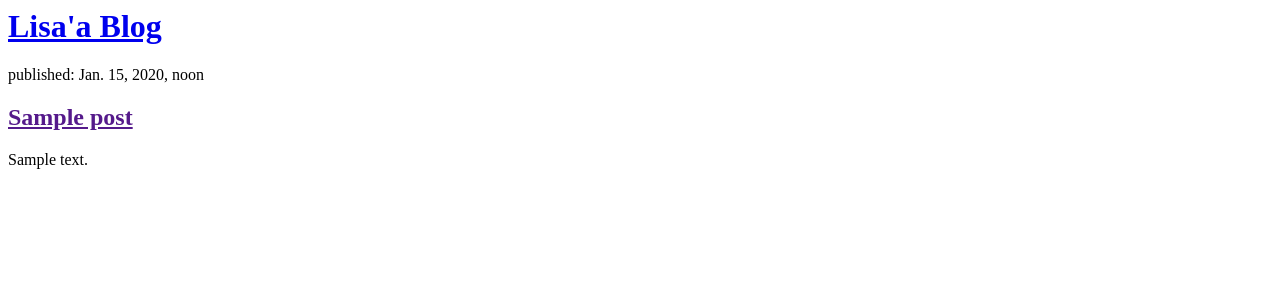
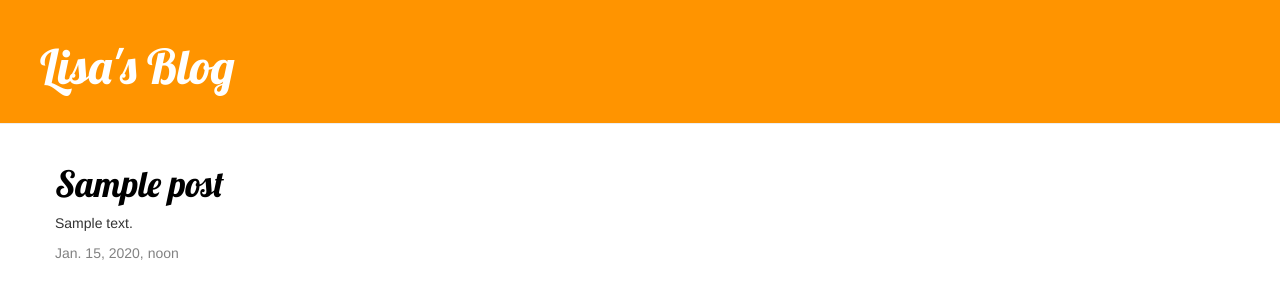
Before and after one commit to ImagineImogen/djangoblog, a Django app: template blogest/templates/blogest/post_list.html in a window 1280 px wide. Shown: the top 302 px of the page. Run offline with Django 3.2, Linux system fonts and the light colour scheme; the template is opened without the code that fills it: values that come from a table or form of the project are taken from there, others are empty; tables that the repository leaves empty hold one stand-in row (values such as "Sample post"); some libraries are stand-ins or nearby versions.

Commit message:
Added new controller and templates

```diff
--- /dev/null
+++ b/blogest/static/css/blog.css
@@ -0,0 +1,47 @@
+.page-header {
+        background-color: #ff9400;
+        margin-top: 0;
+        padding: 20px 20px 20px 40px;
+    }
+
+    .page-header h1, .page-header h1 a, .page-header h1 a:visited, .page-header h1 a:active {
+        color: #ffffff;
+        font-size: 36pt;
+        text-decoration: none;
+    }
+
+    .content {
+        margin-left: 40px;
+    }
+
+    h1, h2, h3, h4 {
+        font-family: 'Lobster', cursive;
+    }
+
+    .date {
+        float: left;
+        color: #828282;
+    }
+
+    .save {
+        float: right;
+    }
+
+    .post-form textarea, .post-form input {
+        width: 100%;
+    }
+
+    .top-menu, .top-menu:hover, .top-menu:visited {
+        color: #ffffff;
+        float: right;
+        font-size: 26pt;
+        margin-right: 20px;
+    }
+
+    .post {
+        margin-bottom: 70px;
+    }
+
+    .post h1 a, .post h1 a:visited {
+        color: #000000;
+    }
--- /dev/null
+++ b/blogest/templates/blogest/base.html
@@ -0,0 +1,23 @@
+ {% load staticfiles %}
+    <html>
+        <head>
+            <title>Django Girls blog</title>
+            <link rel="stylesheet" href="//maxcdn.bootstrapcdn.com/bootstrap/3.2.0/css/bootstrap.min.css">
+            <link rel="stylesheet" href="//maxcdn.bootstrapcdn.com/bootstrap/3.2.0/css/bootstrap-theme.min.css">
+            <link href='//fonts.googleapis.com/css?family=Lobster&subset=latin,latin-ext' rel='stylesheet' type='text/css'>
+            <link rel="stylesheet" href="{% static 'css/blog.css' %}">
+        </head>
+         <body>
+        <div class="page-header">
+            <h1><a href="/">Lisa's  Blog</a></h1>
+        </div>
+        <div class="content container">
+            <div class="row">
+                <div class="col-md-8">
+                {% block content %}
+                {% endblock %}
+                </div>
+            </div>
+        </div>
+    </body>
+    </html>
--- a/blogest/templates/blogest/post_list.html
+++ b/blogest/templates/blogest/post_list.html
@@ -1,18 +1,15 @@
- <html>
-        <head>
-            <title>Django Girls blog</title>
-        </head>
-        <body>
-             <div>
-        <h1><a href="/">Lisa'a Blog</a></h1>
-    </div>
 
-    {% for post in posts %}
-        <div>
-            <p>published: {{ post.published_date }}</p>
-            <h2><a href="">{{ post.title }}</a></h2>
-            <p>{{ post.text|linebreaksbr }}</p>
-        </div>
-    {% endfor %}
-        </body>
-    </html>
+{% extends 'blogest/base.html' %}
+
+    {% block content %}
+                {% for post in posts %}
+                    <div class="post">
+
+                        <h1><a href="{% url 'post_detail' pk=post.pk %}">{{ post.title }}</a></h1>
+                        <p>{{ post.text|linebreaksbr }}</p>
+                         <div class="date">
+                            {{ post.published_date }}
+                        </div>
+                    </div>
+                {% endfor %}
+{% endblock content %}
--- a/blogest/urls.py
+++ b/blogest/urls.py
@@ -3,4 +3,5 @@ from . import views
 
 urlpatterns = [
     url(r'^$', views.post_list, name = 'post_list'),
+    url(r'^post/(?P<pk>[0-9]+)/$', views.post_detail, name='post_detail'),
 ]
```
Also changed, not shown: blogest/templates/blogest/post_detail.html (added, +14 -0 lines), blogest/views.py (+6 -2 lines).
